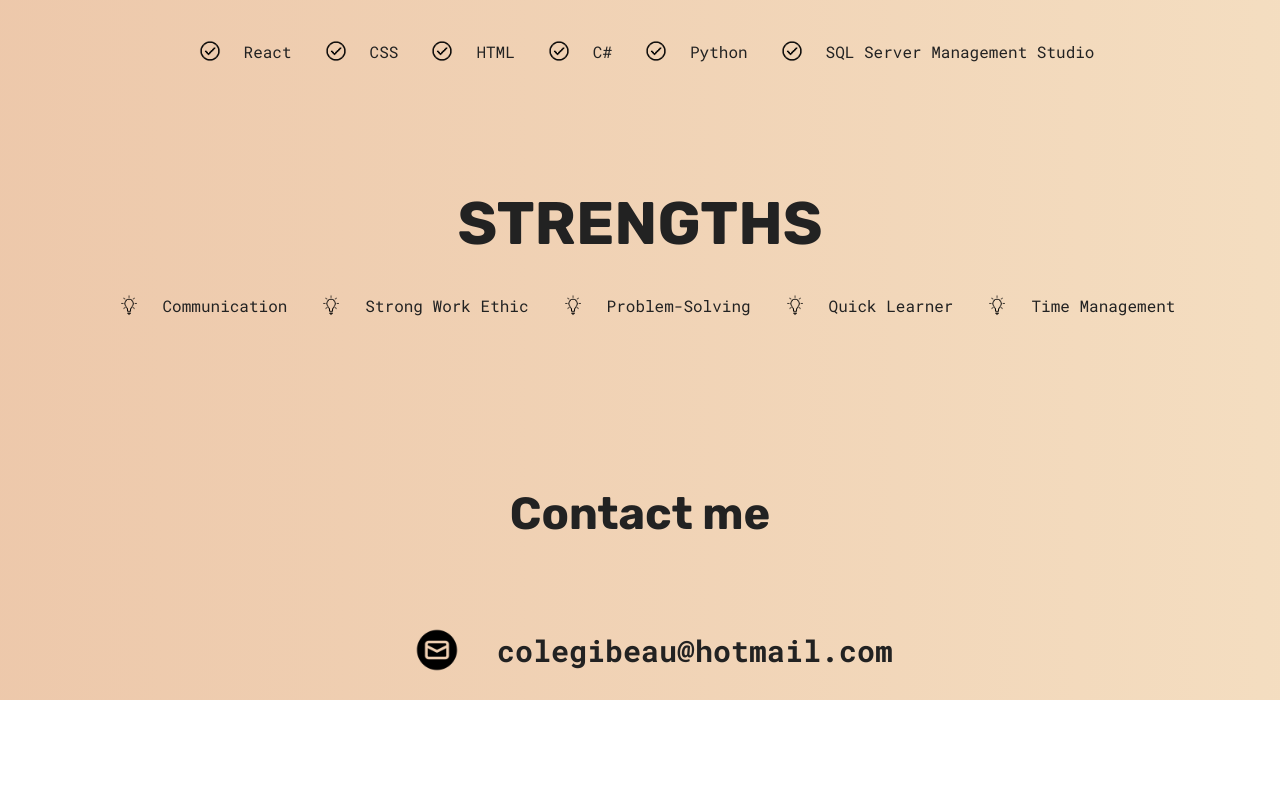
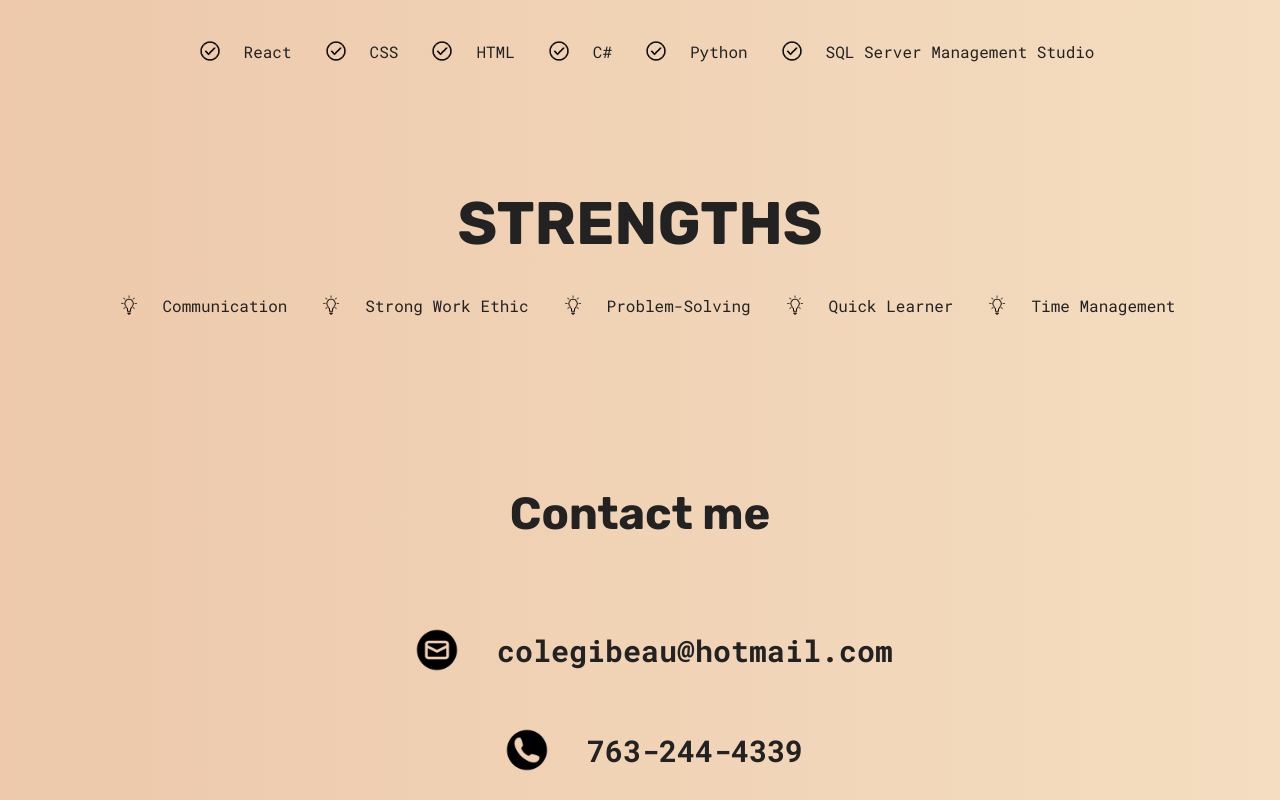
Before and after one commit to Cole-Gibeau/cole-gibeau-1, a React (Vite) app: page / in a window 1280 px wide. Shown: the part 4820-5620 px from the top of the page. Before the commit the page ends 5520 px from the top, so only its background shows below. Built offline with nearby package versions, Linux system fonts and the light colour scheme.

Commit message:
Update Contact Info

```diff
--- a/src/sections/Contact/Contact.jsx
+++ b/src/sections/Contact/Contact.jsx
@@ -1,6 +1,7 @@
 import React from "react";
 import styles from "./ContactStyles.module.css";
 import email from "../../assets/Email.png";
+import phone from "../../assets/Phone.png";
 function Contact() {
   return (
     <section id="contact" className={styles.container}>
@@ -11,6 +12,10 @@ function Contact() {
         <img src={email} alt="Email Icon" className={styles.emailIcon} />
         <h3>colegibeau@hotmail.com</h3>
       </div>
+      <div className={styles.contactItem}>
+        <img src={phone} alt="Phone Icon" className={styles.emailIcon} />
+        <h3>763-244-4339</h3>
+      </div>
     </section>
   );
 }
```
Also changed, not shown: src/assets/phone.png (added).
